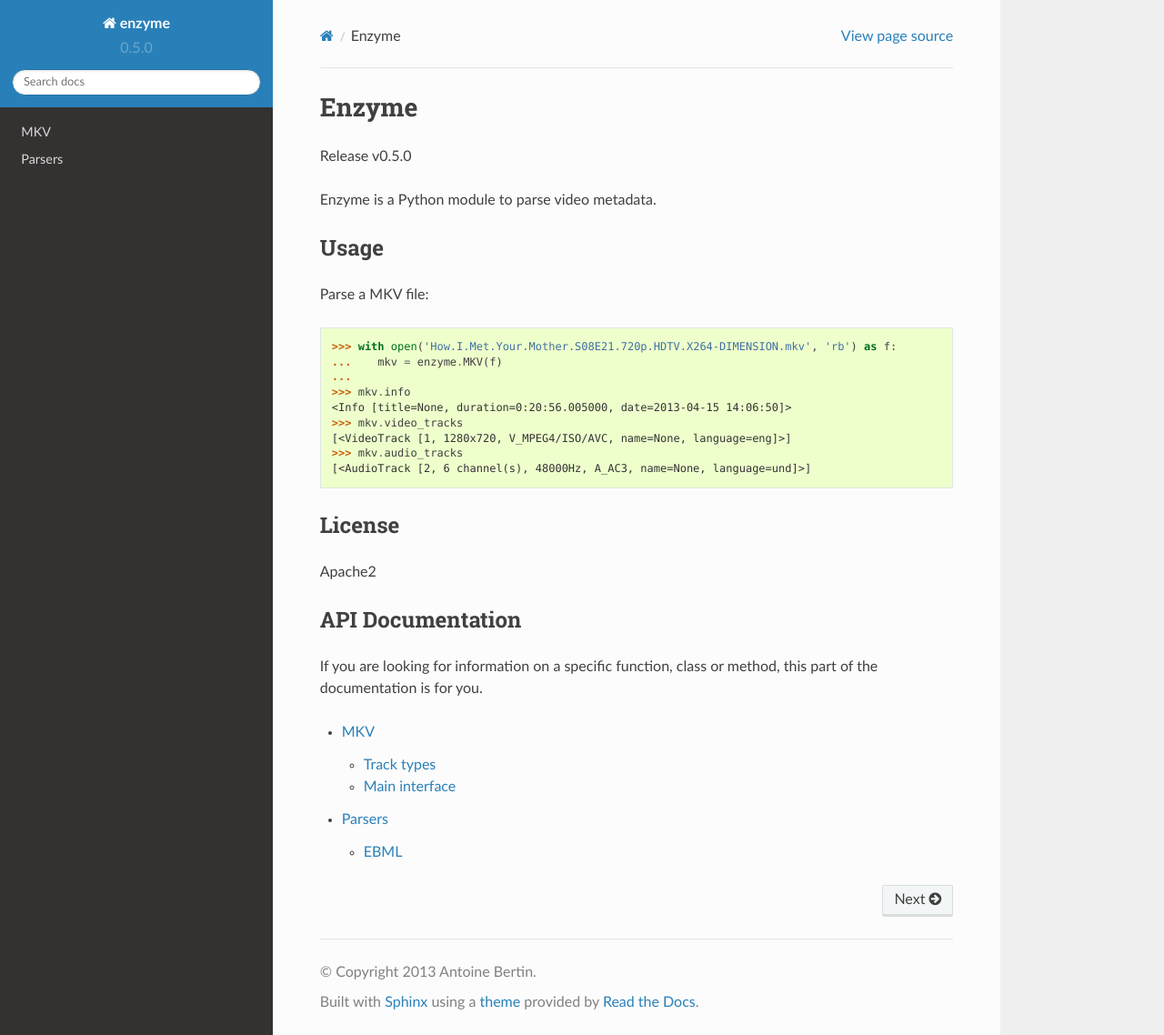
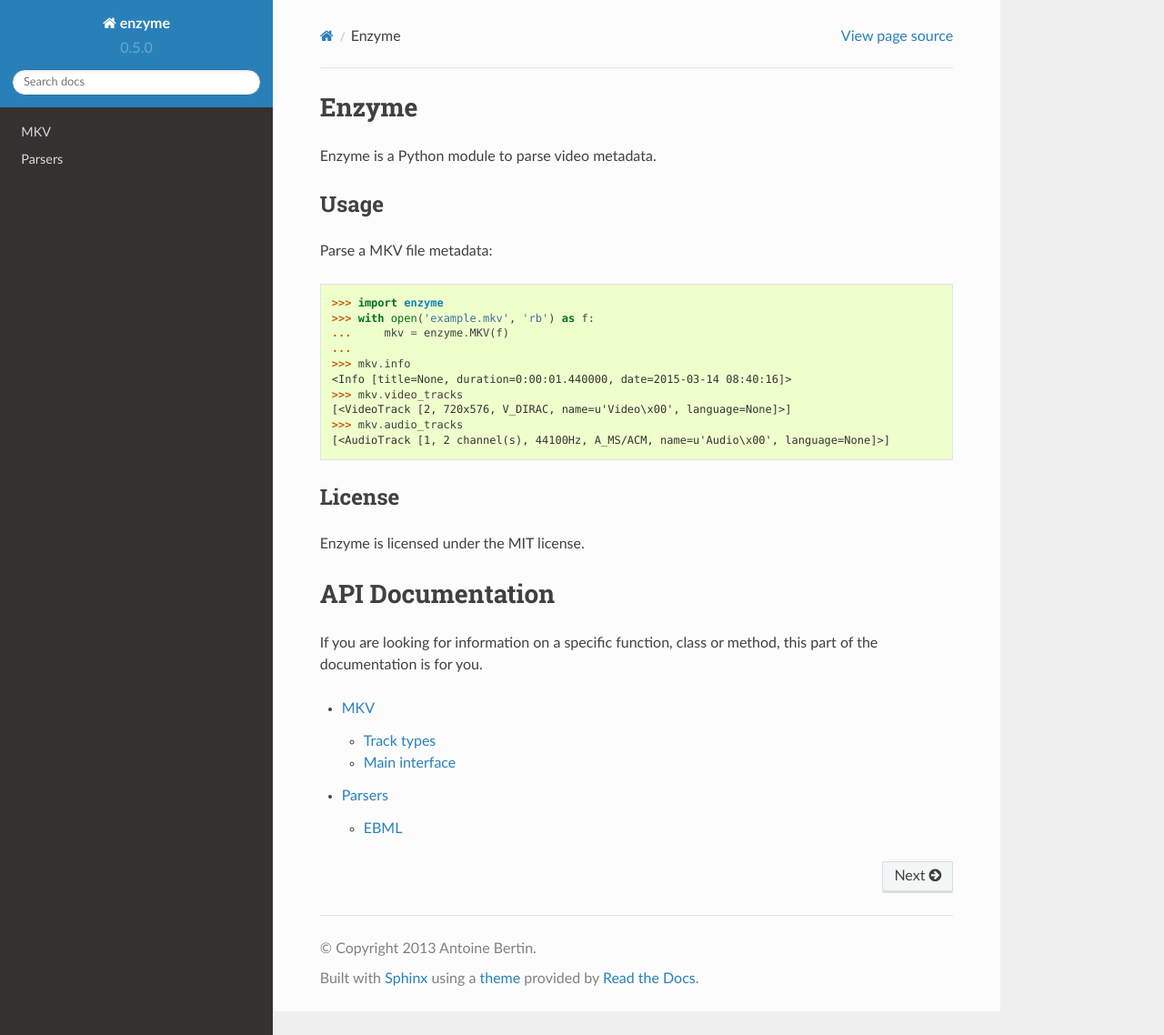
Before and after one commit to Diaoul/enzyme, a Sphinx documentation site: the page built from docs/index.rst, in a window 1280 px wide and 1138 px high. Shown: the whole window at 91% size. Built offline with Sphinx 7.4.7 and the Read the Docs theme 2.0.0, drawn with Linux system fonts in a browser that asks for light colours.

```diff
--- a/docs/conf.py
+++ b/docs/conf.py
@@ -27,7 +27,7 @@ import enzyme
 
 # Add any Sphinx extension module names here, as strings. They can be extensions
 # coming with Sphinx (named 'sphinx.ext.*') or your custom ones.
-extensions = ["sphinx.ext.autodoc", "sphinx.ext.coverage"]
+extensions = ["sphinx.ext.autodoc", "sphinx.ext.coverage", "myst_parser"]
 
 # Add any paths that contain templates here, relative to this directory.
 templates_path = ["_templates"]
--- a/docs/index.rst
+++ b/docs/index.rst
@@ -1,33 +1,5 @@
-.. enzyme documentation master file, created by
-   sphinx-quickstart on Fri May 10 01:11:03 2013.
-   You can adapt this file completely to your liking, but it should at least
-   contain the root `toctree` directive.
-
-Enzyme
-======
-Release v\ |version|
-
-Enzyme is a Python module to parse video metadata.
-
-
-Usage
------
-Parse a MKV file::
-
-    >>> with open('How.I.Met.Your.Mother.S08E21.720p.HDTV.X264-DIMENSION.mkv', 'rb') as f:
-    ...    mkv = enzyme.MKV(f)
-    ...
-    >>> mkv.info
-    <Info [title=None, duration=0:20:56.005000, date=2013-04-15 14:06:50]>
-    >>> mkv.video_tracks
-    [<VideoTrack [1, 1280x720, V_MPEG4/ISO/AVC, name=None, language=eng]>]
-    >>> mkv.audio_tracks
-    [<AudioTrack [2, 6 channel(s), 48000Hz, A_AC3, name=None, language=und]>]
-
-
-License
--------
-Apache2
+.. include:: ../README.md
+   :parser: myst_parser.sphinx_
 
 
 API Documentation
--- a/pyproject.toml
+++ b/pyproject.toml
@@ -34,7 +34,7 @@ dependencies = ["importlib_resources>=4.6; python_version=='3.8'"]
 # extras
 # https://peps.python.org/pep-0621/#dependencies-optional-dependencies
 [project.optional-dependencies]
-docs = ["sphinx", "sphinx-rtd-theme"]
+docs = ["sphinx", "sphinx-rtd-theme", "myst-parser"]
 test = [
   "PyYAML",
   "requests",
```
